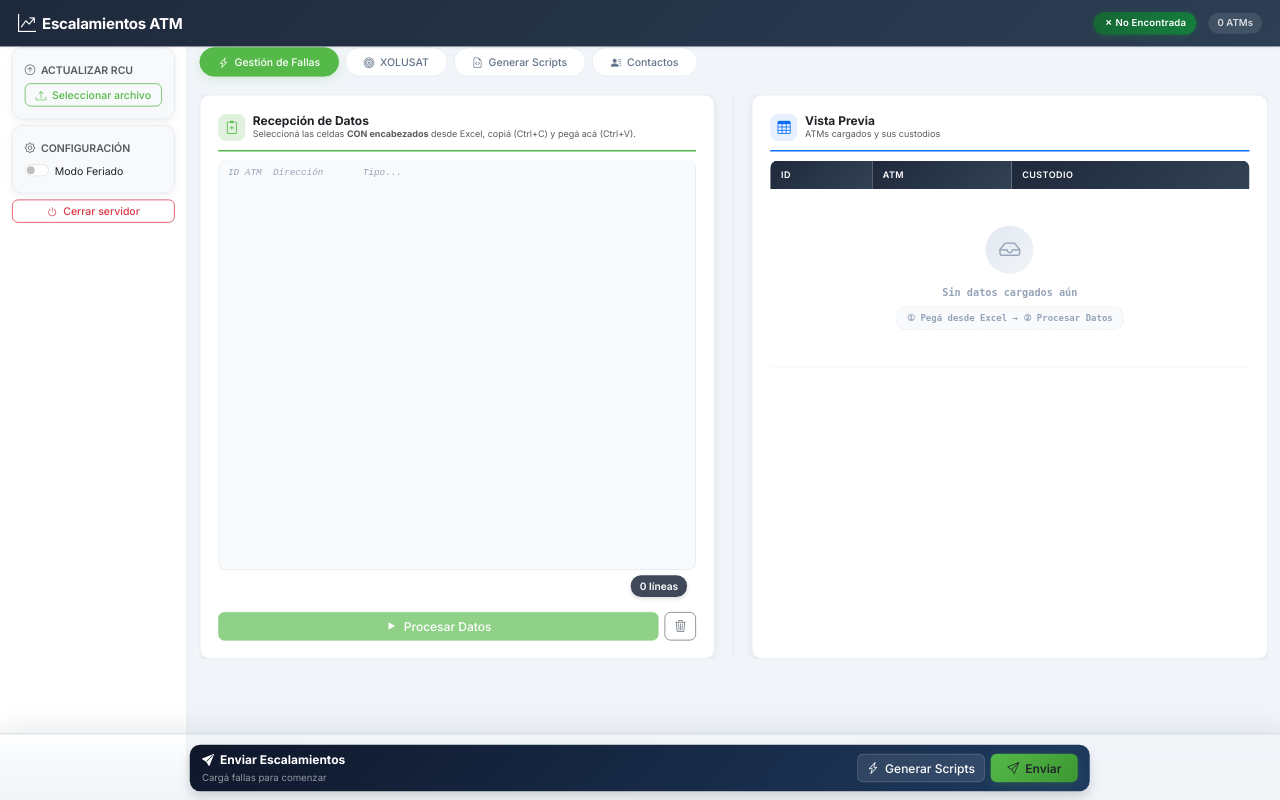
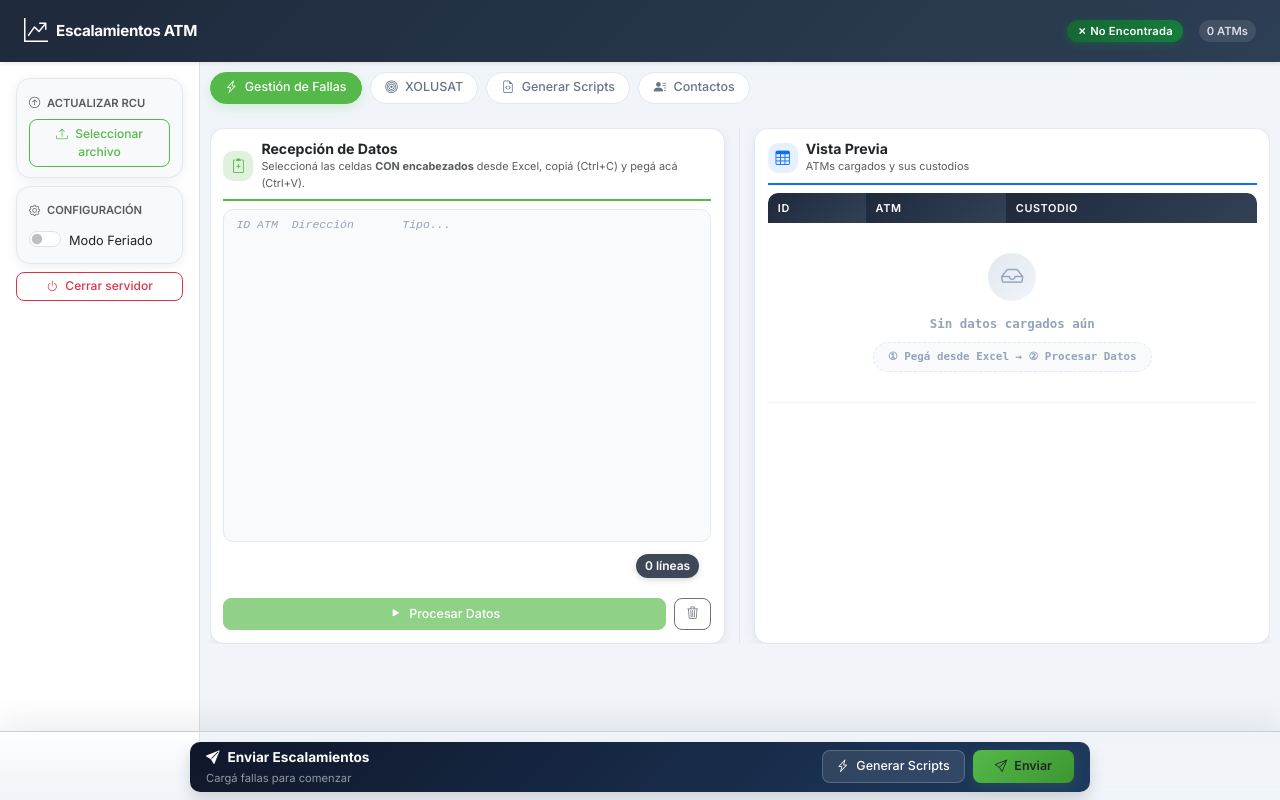
Before and after one commit to Adrian-Iglesias-1/EscalamientosBHDFlask, a Flask app: page / in a window 1280 px wide. Run offline with Flask 3, Linux system fonts and the light colour scheme; data that the repository does not hold is empty.

Commit message:
Responsive CSS profesional: elimina transform/scale hack, adapta layout para notebooks
- Elimina #app-scale-wrapper y transform:scale(0.75) — no más hacks de zoom
- Agrega breakpoint responsive para notebooks (1280px-1440px viewport)
- Reduce sidebar, paddings, fonts y cards proporcionalmente en pantallas chicas
- Sidebar width controlado por CSS (270px desktop, 220px notebook, oculta ≤991px)
- Bloqueo de zoom aplica en todas las pantallas
- Cache bust: CSS/JS v4.0

Co-Authored-By: Claude Opus 4.6 <noreply@anthropic.com>

```diff
--- a/backend/static/style.css
+++ b/backend/static/style.css
@@ -48,28 +48,7 @@ body {
     height: 100vh;
 }
 
-/* ─── Scale wrapper para notebooks ──────────────────────────────────── */
-/* En pantallas ≤1440px CSS: escala TODO el contenido a 75% usando transform.
-   transform: scale() es puramente visual — NO se multiplica con el zoom del browser.
-   El wrapper mide 133.33% del viewport, escalado a 75% = llena exactamente la pantalla. */
-@media screen and (max-width: 1440px) {
-    #app-scale-wrapper {
-        position: fixed;
-        top: 0;
-        left: 0;
-        width: 133.33vw;
-        height: 133.33vh;
-        transform: scale(0.75);
-        transform-origin: top left;
-        overflow: hidden;
-        background: var(--surface);
-    }
-    /* main-layout llena el wrapper (133.33vh), escalado = 100vh visual */
-    #main-layout {
-        height: 133.33vh !important;
-    }
-}
-/* En pantallas grandes (escritorio), el wrapper es un div transparente sin efecto */
+/* ─── Sidebar width (controlado por CSS, responsive) ──────────────── */
 
 /* ─── Navbar ─────────────────────────────────────────────────────────── */
 .bg-navbar {
@@ -99,7 +78,7 @@ body {
 }
 
 /* ─── Sidebar ────────────────────────────────────────────────────────── */
-.sidebar { width: 250px; min-width: 250px; background: var(--surface-card); }
+.sidebar { width: 270px; min-width: 220px; background: var(--surface-card); }
 .sidebar > * { margin-top: 0 !important; margin-bottom: 0 !important; }
 .sidebar .card { margin-bottom: 8px !important; border-radius: var(--radius-card) !important; }
 
@@ -730,14 +709,8 @@ section#tab-xolusat .data-card-header {
 
 
 /* ─── Responsive ────────────────────────────────────────────────────── */
-@media (max-width: 991px) {
-    .sidebar { display: none !important; }
-    .d-flex.min-h-0 > main { width: 100% !important; }
-}
 
-/* ─── Responsive Avanzado ─────────────────────────────────────────────── */
-
-/* Transiciones suaves para todos los elementos responsive */
+/* Transiciones suaves para elementos responsive */
 #tab-fallas .row > .col-md-6,
 #tab-fallas .tab-fallas-preview-table,
 #send-panel,
@@ -757,38 +730,212 @@ section#tab-xolusat .data-card-header {
     }
 }
 
-/* Pantallas grandes (1200px - 1399px): Layout óptimo */
-@media (min-width: 1200px) and (max-width: 1399px) {
-    #tab-fallas .row > .col-md-6 {
-        min-height: 0;
+/* Notebooks (1280px - 1440px): Layout compacto para DPI 150% */
+@media (max-width: 1440px) and (min-width: 1200px) {
+    .sidebar {
+        width: 220px;
+        min-width: 200px;
+    }
+    .sidebar .card-body {
+        padding: 0.6rem 0.75rem !important;
+    }
+    .sidebar .form-label {
+        font-size: 0.7rem;
+    }
+    .sidebar .btn-sm {
+        font-size: 0.75rem;
+        padding: 0.3rem 0.5rem;
+    }
+    .sidebar .form-check-label {
+        font-size: 0.8rem;
+    }
+    .navbar-brand span {
+        font-size: 0.95rem;
+    }
+    #connection-status {
+        font-size: 0.7rem !important;
+        padding: 3px 10px !important;
+    }
+    #atm-count {
+        font-size: 0.7rem;
+        padding: 3px 8px;
+    }
+    .nav-pills .nav-link {
+        font-size: 0.78rem;
+        padding: 0.35rem 0.9rem !important;
+    }
+    main .container-fluid {
+        padding-left: 14px;
+        padding-right: 14px;
+    }
+    main.flex-grow-1 {
+        padding: 0.6rem !important;
+    }
+    .data-card-header {
+        gap: 8px;
+        margin-bottom: 8px;
+        padding-bottom: 8px;
+    }
+    .data-card-icon {
+        width: 30px;
+        height: 30px;
+        font-size: 0.9rem;
+    }
+    .data-card-header h5 {
+        font-size: 0.88rem !important;
+    }
+    .data-card-header p {
+        font-size: 0.68rem !important;
+    }
+    #tab-fallas .card-body {
+        padding: 0.8rem !important;
+    }
+    #tab-fallas .row > .col-md-6:first-child {
+        padding-right: 14px;
+    }
+    #tab-fallas .row > .col-md-6:last-child {
+        padding-left: 14px;
+    }
+    #pasted-text {
+        font-size: 0.72rem;
+    }
+    #preview-table thead th {
+        font-size: 0.68rem;
+        padding: 7px 10px !important;
+    }
+    #preview-table tbody td {
+        font-size: 0.78rem;
+        padding: 6px 10px !important;
+    }
+    .badge-custodio {
+        font-size: 0.62rem;
+        padding: 2px 7px;
+    }
+    .preview-empty {
+        padding: 24px 14px;
+    }
+    .preview-empty .empty-icon {
+        width: 48px;
+        height: 48px;
+        font-size: 1.4rem;
+    }
+    .preview-empty p {
+        font-size: 0.78rem;
+    }
+    .preview-empty .step-hint {
+        font-size: 0.68rem;
+    }
+    #send-panel-wrapper {
+        padding: 10px 14px 8px;
+    }
+    #send-panel {
+        border-radius: 10px;
+        max-width: 900px;
+    }
+    #send-panel .py-2 {
+        padding-top: 0.35rem !important;
+        padding-bottom: 0.35rem !important;
+    }
+    #send-panel .send-title {
+        font-size: 0.85rem;
+    }
+    #send-panel #email-info {
+        font-size: 0.7rem;
+    }
+    #send-panel .send-summary {
+        font-size: 0.7rem;
+    }
+    #send-panel .send-summary .stat-badge {
+        font-size: 0.65rem;
+    }
+    #send-panel .btn {
+        font-size: 0.78rem;
+        padding: 6px 14px !important;
+    }
+    .btn {
+        font-size: 0.8rem;
+    }
+    .line-counter {
+        font-size: 0.75rem;
+        padding: 3px 9px;
+    }
+    .form-control, .form-select {
+        font-size: 0.8rem;
+    }
+    #tab-fallas .d-flex.gap-2.mt-auto .btn {
+        font-size: 0.78rem;
+        padding: 0.35rem 0.7rem !important;
+    }
+    /* XOLUSAT compact */
+    #xol-table thead th {
+        font-size: 0.68rem;
+        padding: 7px 10px !important;
+    }
+    #xol-table tbody td {
+        font-size: 0.78rem;
+        padding: 6px 10px !important;
+    }
+    .xol-table-wrap {
+        max-height: 280px;
+    }
+    /* Scripts compact */
+    .script-item {
+        padding: 12px 14px;
+    }
+    .script-item code {
+        font-size: 11px;
+        padding: 8px 10px;
+    }
+    /* Contactos compact */
+    section#tab-contactos .card-body {
+        padding: 0.6rem !important;
+    }
+    section#tab-contactos .data-card-header {
+        padding: 0 0.6rem;
+    }
+    main.flex-grow-1.main--send-panel-space {
+        padding-bottom: calc(1rem + 140px) !important;
     }
 }
 
-/* Pantallas medianas-grandes (1100px - 1199px): Transición suave */
+/* Pantallas medianas-grandes (1100px - 1199px) */
 @media (max-width: 1199px) and (min-width: 1100px) {
+    .sidebar {
+        width: 200px;
+        min-width: 180px;
+    }
     #tab-fallas .row > .col-md-6 {
         min-height: 0;
     }
     #send-panel .send-summary {
-        font-size: 0.75rem;
+        font-size: 0.7rem;
     }
 }
 
-/* Pantallas medianas (992px - 1099px): Balance perfecto */
+/* Pantallas medianas (992px - 1099px) */
 @media (max-width: 1099px) and (min-width: 992px) {
+    .sidebar {
+        width: 190px;
+        min-width: 170px;
+    }
     #tab-fallas .row > .col-md-6 {
         min-height: 0;
-        gap: 1.5rem;
     }
     #send-panel .send-summary {
-        font-size: 0.7rem;
+        font-size: 0.68rem;
     }
     #send-panel .btn {
-        padding: 10px 18px !important;
+        padding: 8px 14px !important;
     }
 }
 
-/* Tablets grandes (850px - 991px): Optimización tablet */
+/* Sidebar oculta (≤991px) */
+@media (max-width: 991px) {
+    .sidebar { display: none !important; }
+    .d-flex.min-h-0 > main { width: 100% !important; }
+}
+
+/* Tablets grandes (850px - 991px) */
 @media (max-width: 991px) and (min-width: 850px) {
     #tab-fallas .row > .col-md-6 {
         min-height: 0;
@@ -808,7 +955,7 @@ section#tab-xolusat .data-card-header {
     }
 }
 
-/* Tablets chicas (768px - 849px): Optimización táctil */
+/* Tablets chicas (768px - 849px) */
 @media (max-width: 849px) and (min-width: 768px) {
     #tab-fallas .row > .col-md-6 {
         min-height: 0;
@@ -825,7 +972,6 @@ section#tab-xolusat .data-card-header {
         padding: 12px 20px !important;
         font-size: 0.85rem;
         min-height: 48px;
-        border-radius: 8px;
     }
 }
 
--- a/backend/templates/index.html
+++ b/backend/templates/index.html
@@ -10,11 +10,9 @@
     <link href="https://cdn.jsdelivr.net/npm/bootstrap@5.3.3/dist/css/bootstrap.min.css" rel="stylesheet">
     <link href="https://cdn.jsdelivr.net/npm/bootstrap-icons@1.11.3/font/bootstrap-icons.min.css" rel="stylesheet">
     <link href="https://fonts.googleapis.com/css2?family=Inter:wght@300;400;500;600;700&display=swap" rel="stylesheet">
-    <link rel="stylesheet" href="/static/style.css?v=3.0">
+    <link rel="stylesheet" href="/static/style.css?v=4.0">
 </head>
 <body>
-
-<div id="app-scale-wrapper">
 
 <!-- Navbar -->
 <nav class="navbar navbar-expand-lg navbar-dark bg-navbar fixed-top shadow-sm">
@@ -37,7 +35,7 @@
 <div class="d-flex min-h-0" id="main-layout" style="padding-top: 56px;">
 
     <!-- Sidebar -->
-    <aside class="sidebar bg-white border-end p-3" style="width:270px">
+    <aside class="sidebar bg-white border-end p-3">
         <div class="card border-0 bg-light">
             <div class="card-body py-3">
                 <label class="form-label fw-semibold text-uppercase small text-muted mb-2">
@@ -613,9 +611,7 @@
     </div>
 </div>
 
-</div><!-- /app-scale-wrapper -->
-
-<!-- Toast Container (fuera del wrapper para que Bootstrap lo posicione bien) -->
+<!-- Toast Container -->
 <div class="toast-container position-fixed bottom-0 end-0 p-3" style="z-index:9999;">
     <div id="appToast" class="toast align-items-center border-0 shadow" role="alert">
         <div class="d-flex">
@@ -646,13 +642,10 @@
 </div>
 
 <script src="https://cdn.jsdelivr.net/npm/bootstrap@5.3.3/dist/js/bootstrap.bundle.min.js"></script>
-    <script src="/static/script.js?v=3.0"></script>
+    <script src="/static/script.js?v=4.0"></script>
 <script>
 (function () {
-    // Solo en notebooks (pantalla CSS ≤ 1440px)
-    if (window.screen.width > 1440) return;
-
-    // Bloquear Ctrl++, Ctrl+-, Ctrl+0
+    // Bloquear Ctrl++, Ctrl+-, Ctrl+0 (evitar zoom accidental)
     document.addEventListener('keydown', function (e) {
         if (e.ctrlKey && (e.key === '+' || e.key === '-' || e.key === '=' || e.key === '0')) {
             e.preventDefault();
```
Also changed, not shown: 2 other files.
